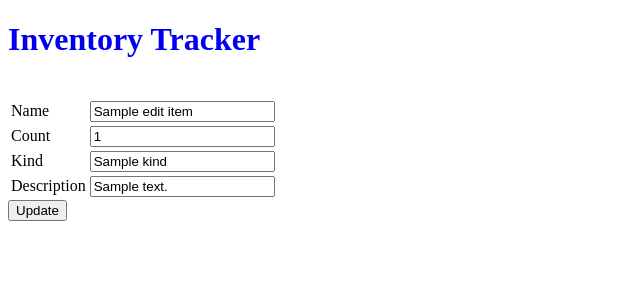
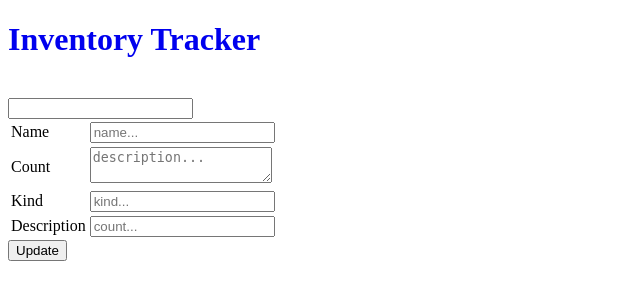
Before and after one commit to PierrickPro/inventory_tracker, a Flask app: template templates/pages/edit.html in a window 1280 px wide. Shown: the top 300 px of the page, without its empty margins (0-640 px from the left). Run offline with Flask 2, Linux system fonts and the light colour scheme; the template is opened without the code that fills it: most values are stand-ins (such as "Sample title", 1, 10 or a date in 2020); form fields are guessed from the names that the template uses.

Commit message:
implemented wtforms (form data validation)

```diff
--- a/config.py
+++ b/config.py
@@ -1,2 +1,3 @@
 SQLALCHEMY_DATABASE_URI = 'sqlite:///db.sqlite'
 SQLALCHEMY_TRACK_MODIFICATIONS = True
+SECRET_KEY = 'SecretTestKey'  # used to prevent form submission from other forms
--- a/templates/components/edit_form.html
+++ b/templates/components/edit_form.html
@@ -1,22 +1,23 @@
 <form action="/submit_edit" method="post">
          <div>
-             <input type="hidden" readonly="readonly" name="id" value="{{ edit_item.id }}">
+             {{form.csrf_token}}
+             {{form.id}}
              <table>
                  <tr>
                      <td>Name</td>
-                     <td><input type="text" name="name" value="{{ edit_item.name }}"><td>
+                     <td>{{form.name(placeholder="name...")}}<td>
                  </tr>
                  <tr>
                      <td>Count</td>
-                     <td><input type="number" name="count" value="{{ edit_item.count }}" min="0" step="1"/></td>
+                     <td>{{form.description(placeholder="description...")}}</td>
                  </tr>
                  <tr>
                      <td>Kind</td>
-                     <td><input type="text" name="kind" value="{{ edit_item.kind }}"></td>
+                     <td>{{form.kind(placeholder="kind...")}}</td>
                  </tr>
                  <tr>
                      <td>Description</td>
-                     <td><input type="text" name="description" value="{{ edit_item.description }}"></td>
+                     <td>{{form.count(placeholder="count...")}}</td>
                  </tr>
              </table>
              <button type="submit">Update</button>
```
Also changed, not shown: routes.py (+7 -3 lines), templates/components/add_form.html (+5 -4 lines), wtformsExtension.py (added, +18 -0 lines).
